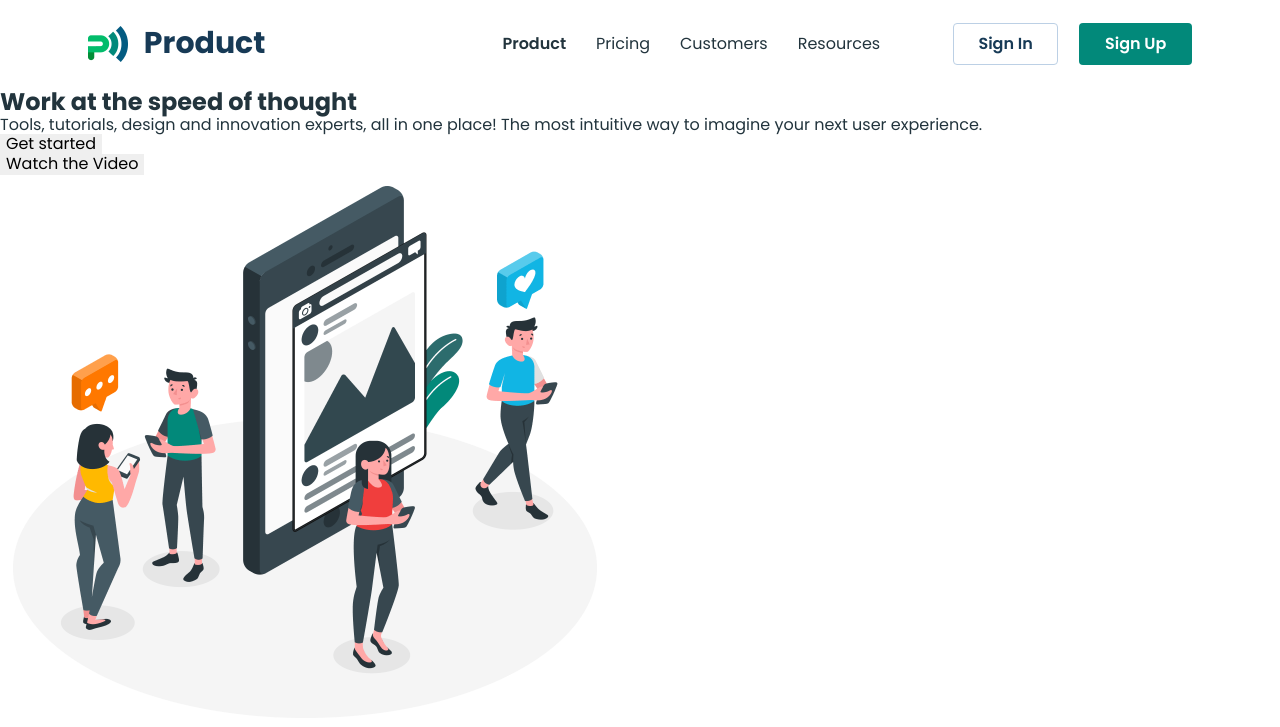
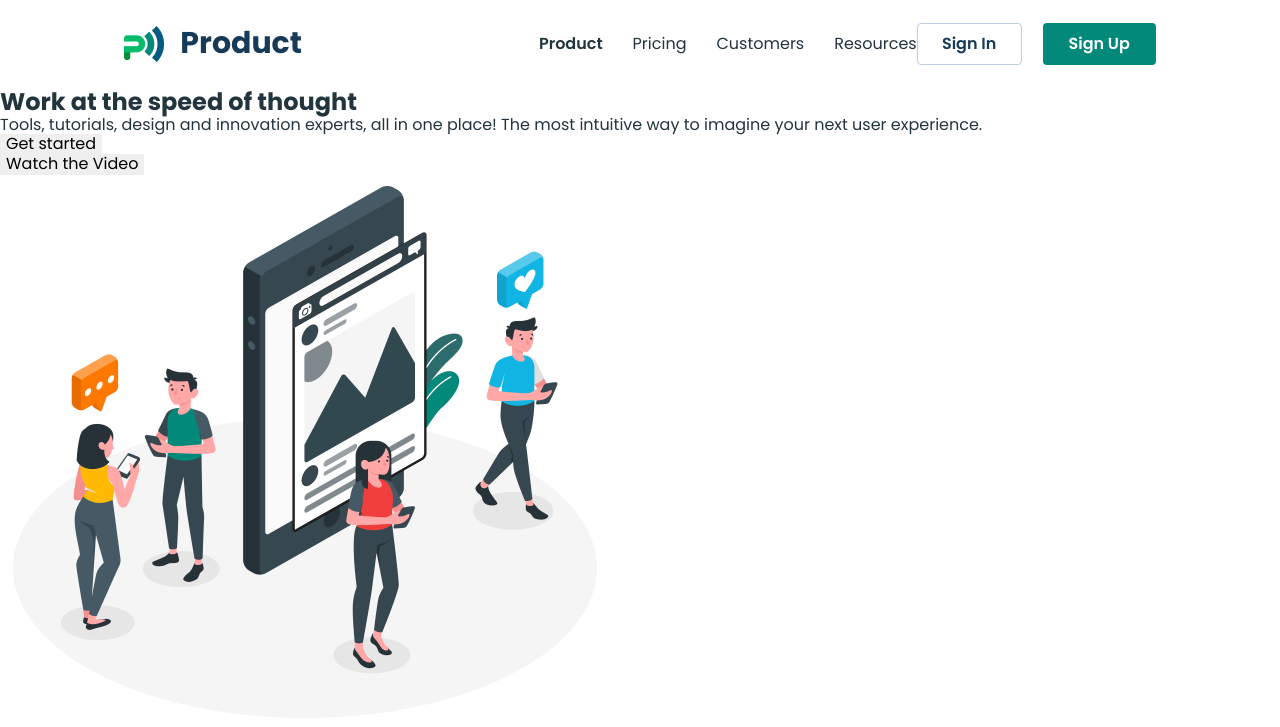
Before and after one commit to Vladyslav-Zaporozhets/blended-html-01, a plain HTML site: page index.html in a window 1280 px wide. Shown: the top 727 px of the page. Drawn offline with nearby package versions, Linux system fonts and the light colour scheme; a web font is replaced by a local one.

Commit message:
add index.html

```diff
--- a/css/styles.css
+++ b/css/styles.css
@@ -90,7 +90,7 @@ button {
   display: flex;
   align-items: center;
   gap: 16px;
-  padding-right: 237px;
+  margin-right: 237px;
   padding-top: 26px;
   padding-bottom: 26px;
 }
@@ -99,7 +99,7 @@ button {
   display: flex;
   align-items: center;
   gap: 30px;
-  padding-right: 73px;
+  margin-right: auto;
 }
 
 .header-nav-link {
@@ -118,6 +118,7 @@ button {
   display: flex;
   align-items: center;
   gap: 21px;
+  margin-left: auto;
 }
 
 .button-in {
```
